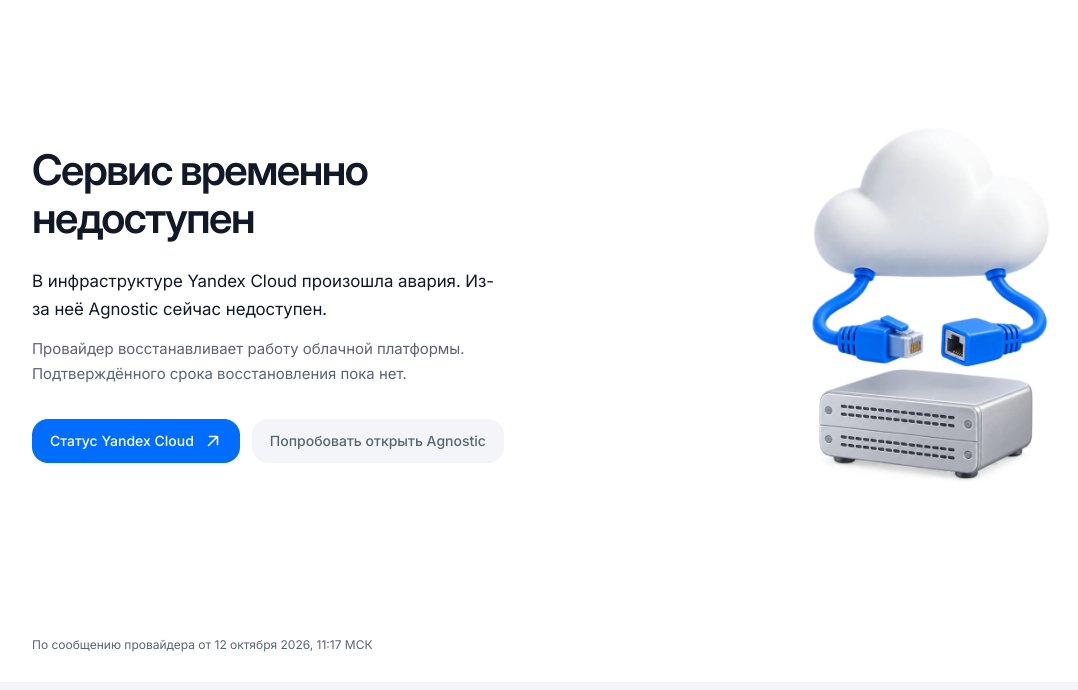
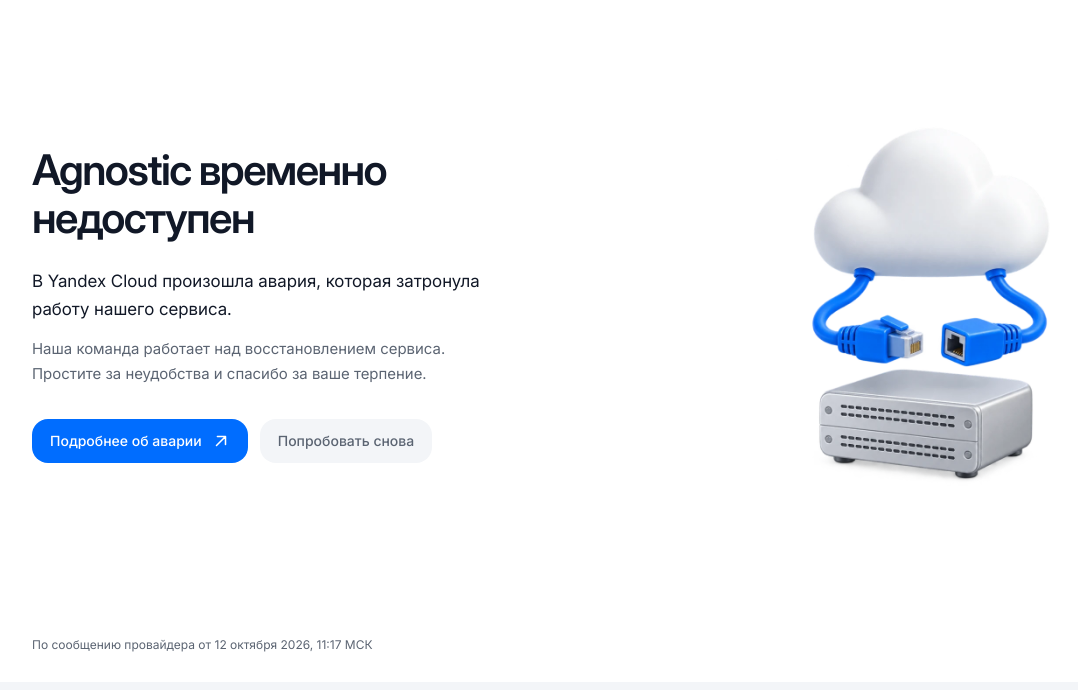
Before and after one commit to epolevov-nsp/agnostic-status, a website: page index.html in a window 1280 px wide. Shown: the part 106-796 px from the top of the page, without its empty margins (56-1134 px from the left). Drawn offline with Linux system fonts and the light colour scheme.

Commit message:
Make outage notice more friendly and reassuring

```diff
--- a/index.html
+++ b/index.html
@@ -7,9 +7,9 @@
     <meta name="robots" content="noindex, nofollow" />
     <meta
       name="description"
-      content="Agnostic временно недоступен из-за аварии в инфраструктуре Yandex Cloud. Информация и ссылка на официальный статус провайдера."
+      content="В Yandex Cloud произошла авария. Команда Agnostic работает над восстановлением сервиса. Спасибо за ваше терпение."
     />
-    <title>Сервис временно недоступен — Agnostic</title>
+    <title>Agnostic временно недоступен</title>
     <link rel="icon" type="image/svg+xml" href="./assets/agnostic-app-icon.svg" />
     <link rel="stylesheet" href="./styles.css" />
   </head>
@@ -24,25 +24,25 @@
 
       <main class="main">
         <div class="message">
-          <h1>Сервис временно<br class="desktop-break" /> недоступен</h1>
+          <h1>Agnostic временно<br class="desktop-break" /> недоступен</h1>
           <p class="description">
-            В инфраструктуре Yandex Cloud произошла авария. Из-за неё Agnostic
-            сейчас недоступен.
+            В Yandex Cloud произошла авария, которая затронула работу нашего
+            сервиса.
           </p>
           <p class="recovery">
-            Провайдер восстанавливает работу облачной платформы. Подтверждённого
-            срока восстановления пока нет.
+            Наша команда работает над восстановлением сервиса. Простите за
+            неудобства и спасибо за ваше терпение.
           </p>
 
           <div class="actions">
             <a class="button button-primary" href="https://status.yandex.cloud/ru/incidents/2136">
-              Статус Yandex Cloud
+              Подробнее об аварии
               <svg viewBox="0 0 20 20" width="18" height="18" aria-hidden="true">
                 <path d="M6 5h9v9M15 5 5 15" />
               </svg>
             </a>
             <a class="button button-secondary" href="https://agn0.ru">
-              Попробовать открыть Agnostic
+              Попробовать снова
             </a>
           </div>
         </div>
```
Also changed, not shown: README.md, dist/index.html.
